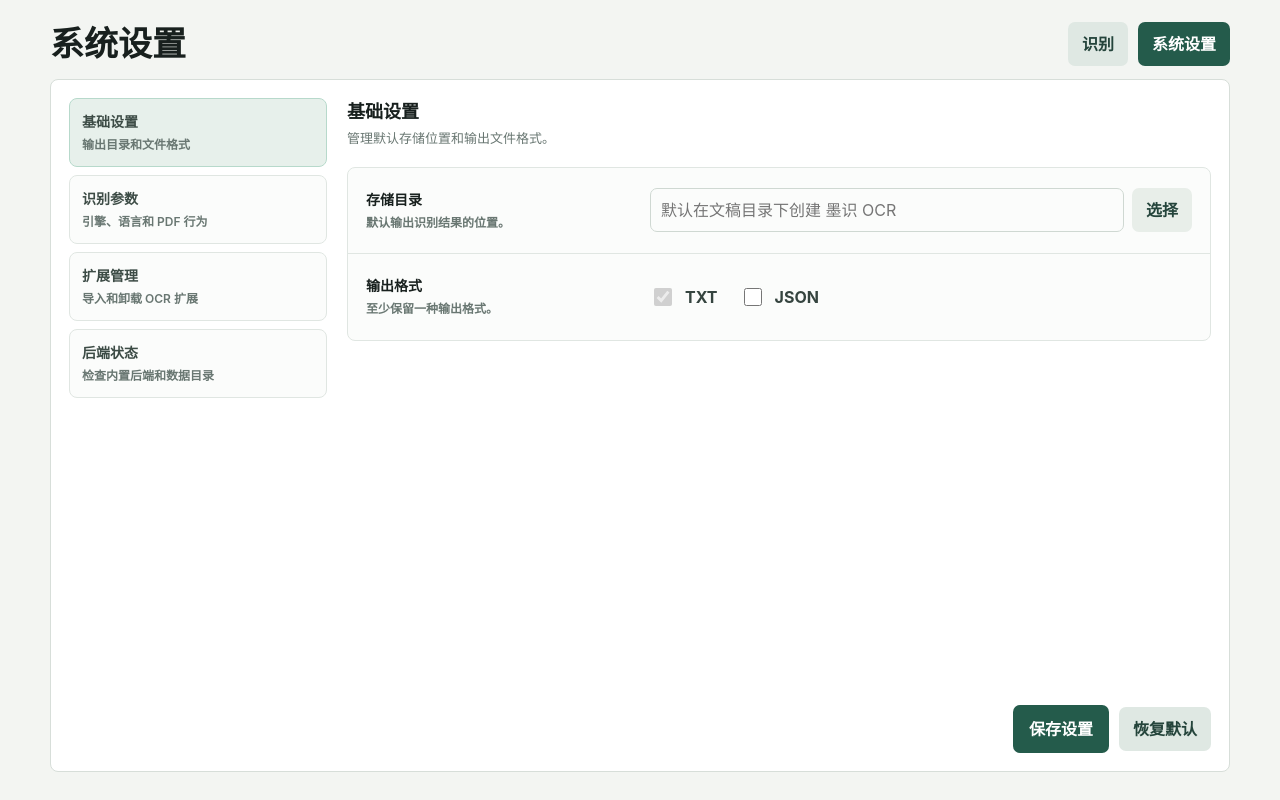
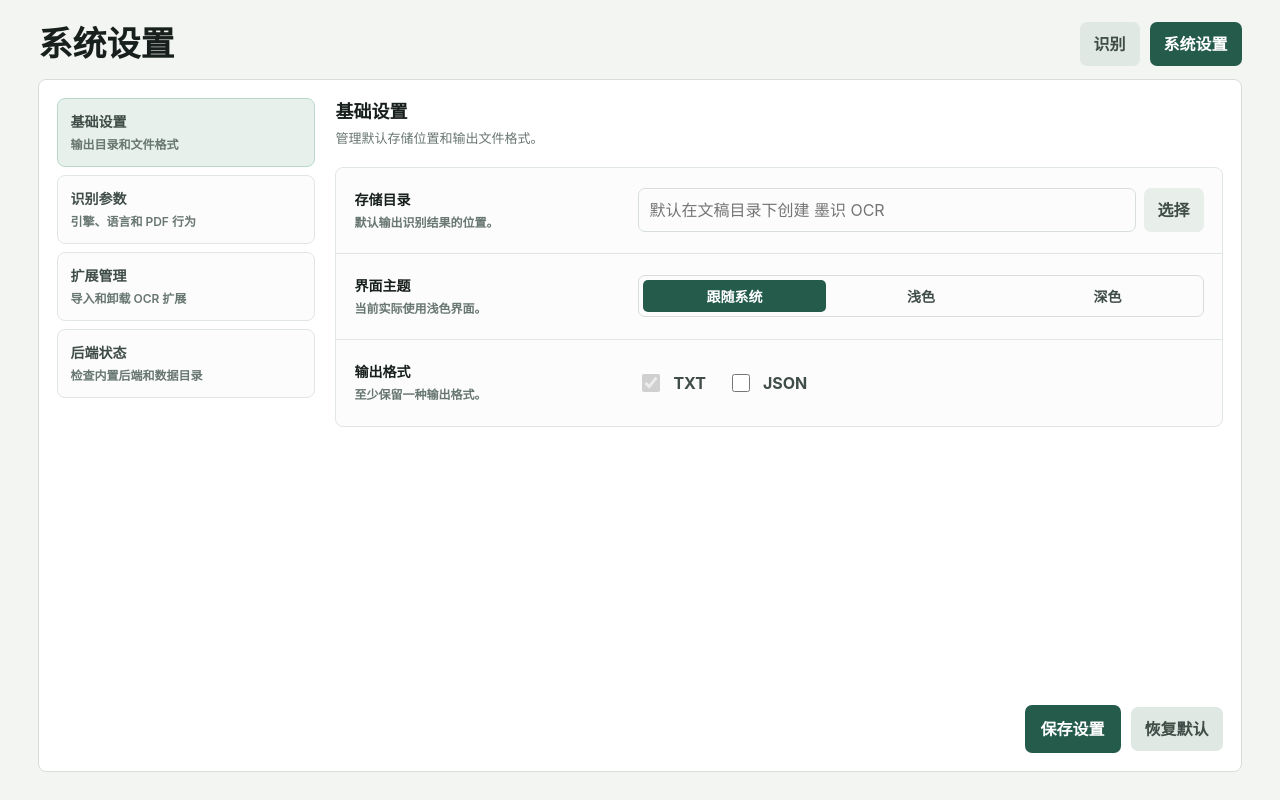
Before and after one commit to fwlee0625-prog/ink-knowledge, a React (Vite) app in the folder ui/: page / in a window 1280 px wide. Both pictures are taken after a click on the button "系统设置". Built offline with nearby package versions, Linux system fonts and the light colour scheme.

Commit message:
feat: 添加主题功能

```diff
--- a/package.json
+++ b/package.json
@@ -29,7 +29,6 @@
     "@vitejs/plugin-react": "^4.3.1",
     "sass": "^1.77.8",
     "typescript": "^5.5.0",
-    "unocss": "^0.65.4",
     "vite": "^6.0.0"
   }
 }
--- a/ui/src/App.tsx
+++ b/ui/src/App.tsx
@@ -6,6 +6,7 @@ import { SettingsPage } from "./components/features/settings/SettingsPage";
 import { AppButton, useConfirmDialog } from "./components/ui";
 import { clampNumber, fileName, getOutputFormat, outputFileName, primaryOutputPath } from "./lib/format";
 import { fallbackSettings, readSavedSettings, settingsKey } from "./lib/settings";
+import { useThemeMode } from "./lib/theme";
 import type {
   AppSettings,
   BackendStatus,
@@ -28,6 +29,7 @@ export function App() {
   const [busy, setBusy] = useState(false);
   const [log, setLog] = useState("");
   const { confirm, dialog: confirmDialog } = useConfirmDialog();
+  const resolvedTheme = useThemeMode(settings.themePreference);
 
   const runBusy = useCallback(async (action: () => Promise<void>) => {
     setBusy(true);
@@ -45,6 +47,7 @@ export function App() {
     const baseSettings: AppSettings = {
       outputDir: defaults.output_dir,
       ocrEngine: defaults.ocr_engine,
+      themePreference: fallbackSettings.themePreference,
       dpi: defaults.dpi,
       lang: defaults.lang,
       forceOcr: defaults.force_ocr,
@@ -342,6 +345,7 @@ export function App() {
           onSaveSettings={saveSettings}
           onUninstallExtension={uninstallExtension}
           onUpdateSettings={setSettings}
+          resolvedTheme={resolvedTheme}
           settings={settings}
           status={status}
         />
--- a/ui/src/components/features/settings/SettingsPage.tsx
+++ b/ui/src/components/features/settings/SettingsPage.tsx
@@ -2,7 +2,8 @@ import type { Dispatch, ReactNode, SetStateAction } from "react";
 import { useState } from "react";
 import { AppButton, Card, SegmentedControl, Toggle } from "../../ui";
 import { clampNumber } from "../../../lib/format";
-import type { AppSettings, BackendStatus, ExtensionInfo, OcrEngine } from "../../../types";
+import type { AppSettings, BackendStatus, ExtensionInfo, OcrEngine, ThemePreference } from "../../../types";
+import type { ResolvedTheme } from "../../../lib/theme";
 
 type SettingsSection = "general" | "recognition" | "extensions" | "backend";
 
@@ -19,11 +20,18 @@ type SettingsPageProps = {
   onSaveSettings: () => void;
   onUninstallExtension: (id: string, name: string) => Promise<void>;
   onUpdateSettings: Dispatch<SetStateAction<AppSettings>>;
+  resolvedTheme: ResolvedTheme;
 };
 
 const engineOptions: Array<{ label: string; value: OcrEngine }> = [
   { label: "Apple Vision", value: "apple-vision" },
   { label: "PaddleOCR 扩展", value: "paddle" },
+];
+
+const themeOptions: Array<{ label: string; value: ThemePreference }> = [
+  { label: "跟随系统", value: "system" },
+  { label: "浅色", value: "light" },
+  { label: "深色", value: "dark" },
 ];
 
 const sections: Array<{ id: SettingsSection; label: string; description: string }> = [
@@ -46,6 +54,7 @@ export function SettingsPage({
   onSaveSettings,
   onUninstallExtension,
   onUpdateSettings,
+  resolvedTheme,
 }: SettingsPageProps) {
   const [activeSection, setActiveSection] = useState<SettingsSection>("general");
 
@@ -83,6 +92,17 @@ export function SettingsPage({
                   />
                   <AppButton onClick={onChooseOutputDir}>选择</AppButton>
                 </div>
+              </SettingRow>
+
+              <SettingRow
+                description={`当前实际使用${resolvedTheme === "dark" ? "深色" : "浅色"}界面。`}
+                label="界面主题"
+              >
+                <SegmentedControl
+                  onChange={(themePreference) => onUpdateSettings((current) => ({ ...current, themePreference }))}
+                  options={themeOptions}
+                  value={settings.themePreference}
+                />
               </SettingRow>
 
               <SettingRow description="至少保留一种输出格式。" label="输出格式">
--- a/ui/src/components/ui/SegmentedControl.tsx
+++ b/ui/src/components/ui/SegmentedControl.tsx
@@ -1,3 +1,4 @@
+import type { CSSProperties } from "react";
 import { AppButton } from "./AppButton";
 
 type SegmentedOption<TValue extends string> = {
@@ -18,8 +19,10 @@ export function SegmentedControl<TValue extends string>({
   options,
   value,
 }: SegmentedControlProps<TValue>) {
+  const style = { "--segmented-options": options.length } as CSSProperties;
+
   return (
-    <div className="segmented-control">
+    <div className="segmented-control" style={style}>
       {options.map((option) => (
         <AppButton
           active={value === option.value}
--- a/ui/src/lib/settings.ts
+++ b/ui/src/lib/settings.ts
@@ -6,6 +6,7 @@ export const settingsKey = "mac-local-ocr.settings";
 export const fallbackSettings: AppSettings = {
   outputDir: "",
   ocrEngine: "apple-vision",
+  themePreference: "system",
   dpi: 300,
   lang: "ch",
   forceOcr: false,
@@ -24,6 +25,13 @@ export function readSavedSettings(): Partial<AppSettings> {
     if (saved.ocrEngine !== "paddle" && saved.ocrEngine !== "apple-vision") {
       saved.ocrEngine = "apple-vision";
     }
+    if (
+      saved.themePreference !== "system" &&
+      saved.themePreference !== "light" &&
+      saved.themePreference !== "dark"
+    ) {
+      saved.themePreference = "system";
+    }
     if (typeof saved.recursionDepth === "number") {
       saved.recursionDepth = clampNumber(saved.recursionDepth, 1, 5);
     }
--- /dev/null
+++ b/ui/src/lib/theme.ts
@@ -0,0 +1,40 @@
+import { useEffect, useState } from "react";
+import type { ThemePreference } from "../types";
+
+export type ResolvedTheme = "light" | "dark";
+
+const systemDarkQuery = "(prefers-color-scheme: dark)";
+
+function currentSystemTheme(): ResolvedTheme {
+  if (typeof window === "undefined" || !window.matchMedia) {
+    return "light";
+  }
+
+  return window.matchMedia(systemDarkQuery).matches ? "dark" : "light";
+}
+
+export function useThemeMode(preference: ThemePreference): ResolvedTheme {
+  const [systemTheme, setSystemTheme] = useState<ResolvedTheme>(() => currentSystemTheme());
+  const resolvedTheme = preference === "system" ? systemTheme : preference;
+
+  useEffect(() => {
+    if (typeof window === "undefined" || !window.matchMedia) {
+      return;
+    }
+
+    const media = window.matchMedia(systemDarkQuery);
+    const updateSystemTheme = () => setSystemTheme(media.matches ? "dark" : "light");
+
+    updateSystemTheme();
+    media.addEventListener("change", updateSystemTheme);
+    return () => media.removeEventListener("change", updateSystemTheme);
+  }, []);
+
+  useEffect(() => {
+    const root = document.documentElement;
+    root.dataset.theme = resolvedTheme;
+    root.style.colorScheme = resolvedTheme;
+  }, [resolvedTheme]);
+
+  return resolvedTheme;
+}
--- a/ui/src/main.tsx
+++ b/ui/src/main.tsx
@@ -1,7 +1,6 @@
 import { StrictMode } from "react";
 import { createRoot } from "react-dom/client";
 import { App } from "./App";
-import "virtual:uno.css";
 import "./styles.scss";
 
 const root = document.querySelector("#app");
--- a/ui/src/styles.scss
+++ b/ui/src/styles.scss
@@ -1,10 +1,26 @@
-$text: #18201e;
-$muted: #62706b;
-$border: #d7ded9;
-$surface: #ffffff;
-$page: #f3f5f2;
-$primary: #245b4b;
-$primary-text: #ffffff;
+$text: var(--text);
+$text-strong: var(--text-strong);
+$text-soft: var(--text-soft);
+$muted: var(--muted);
+$muted-2: var(--muted-2);
+$border: var(--border);
+$border-soft: var(--border-soft);
+$surface: var(--surface);
+$surface-muted: var(--surface-muted);
+$surface-subtle: var(--surface-subtle);
+$page: var(--page);
+$primary: var(--primary);
+$primary-text: var(--primary-text);
+$primary-soft: var(--primary-soft);
+$primary-softer: var(--primary-softer);
+$primary-selected: var(--primary-selected);
+$primary-hover: var(--primary-hover);
+$primary-active: var(--primary-active);
+$success-border: var(--success-border);
+$danger: var(--danger);
+$danger-bg: var(--danger-bg);
+$danger-soft: var(--danger-soft);
+$warning: var(--warning);
 
 html,
 body,
@@ -13,12 +29,75 @@ body,
 }
 
 :root {
+  --text: #18201e;
+  --text-strong: #293630;
+  --text-soft: #3f4c47;
+  --muted: #62706b;
+  --muted-2: #697772;
+  --border: #d7ded9;
+  --border-soft: #e0e6e2;
+  --surface: #ffffff;
+  --surface-muted: #fbfcfb;
+  --surface-subtle: #f1f5f2;
+  --page: #f3f5f2;
+  --primary: #245b4b;
+  --primary-text: #ffffff;
+  --primary-soft: #dfe8e3;
+  --primary-softer: #e8eee9;
+  --primary-selected: #e7f0eb;
+  --primary-hover: #f4f8f5;
+  --primary-active: #f1f7f3;
+  --success-border: #b7d9cb;
+  --danger: #9b2c2c;
+  --danger-bg: #fffafa;
+  --danger-soft: #f8dddd;
+  --warning: #a56a20;
+  --warning-soft: #d9ad68;
+  --danger-border-soft: #efb3b3;
+  --danger-gradient-soft: #e08c8c;
+  --dialog-backdrop: rgba(12, 18, 16, 0.42);
+  --dialog-shadow-strong: rgba(12, 18, 16, 0.22);
+  --dialog-shadow-soft: rgba(12, 18, 16, 0.12);
   color: $text;
   background: $page;
+  color-scheme: light;
   font-family:
     Inter, ui-sans-serif, system-ui, -apple-system, BlinkMacSystemFont, "Segoe UI",
     sans-serif;
   line-height: 1.5;
+}
+
+:root[data-theme="dark"] {
+  --text: #ecf3ef;
+  --text-strong: #f5faf7;
+  --text-soft: #c8d5cf;
+  --muted: #9fb0a9;
+  --muted-2: #96a7a0;
+  --border: #394841;
+  --border-soft: #2f3e37;
+  --surface: #17221d;
+  --surface-muted: #1d2a24;
+  --surface-subtle: #22332b;
+  --page: #101815;
+  --primary: #7fc1a8;
+  --primary-text: #0b1712;
+  --primary-soft: #263c33;
+  --primary-softer: #20342c;
+  --primary-selected: #27483b;
+  --primary-hover: #22372f;
+  --primary-active: #28473b;
+  --success-border: #4b8f76;
+  --danger: #ff9f9f;
+  --danger-bg: #321f22;
+  --danger-soft: #4a292c;
+  --warning: #e0b56f;
+  --warning-soft: #8a6331;
+  --danger-border-soft: #8a4a4e;
+  --danger-gradient-soft: #a35e62;
+  --dialog-backdrop: rgba(3, 7, 5, 0.66);
+  --dialog-shadow-strong: rgba(0, 0, 0, 0.42);
+  --dialog-shadow-soft: rgba(0, 0, 0, 0.28);
+  color-scheme: dark;
 }
 
 * {
@@ -54,21 +133,33 @@ button {
   }
 }
 
+.action-button {
+  display: inline-flex;
+  align-items: center;
+  justify-content: center;
+  user-select: none;
+  transition: opacity 150ms ease;
+}
+
+.stack-page {
+  min-height: 100vh;
+}
+
 .shell {
   display: flex;
   flex-direction: column;
   gap: 10px;
   height: 100vh;
   overflow: hidden;
-  padding: 18px 28px 28px;
+  padding: 18px clamp(28px, 3vw, 56px) 28px;
 }
 
 .topbar,
 .workspace,
 .details,
 .page-panel {
-  width: min(1180px, 100%);
-  margin: 0 auto;
+  width: 100%;
+  margin: 0;
 }
 
 .topbar {
@@ -109,8 +200,8 @@ h2 {
 
 .ghost {
   padding: 10px 14px;
-  color: #24443b;
-  background: #dfe8e3;
+  color: $text-soft;
+  background: $primary-soft;
 
   &.active {
     color: $primary-text;
@@ -134,12 +225,12 @@ h2 {
   }
 
   span {
-    color: #697772;
+    color: $muted-2;
     font-size: 14px;
   }
 
   &.ready {
-    border-color: #b7d9cb;
+    border-color: $success-border;
   }
 
   button {
@@ -159,12 +250,13 @@ h2 {
   display: grid;
   grid-template-columns: 360px 1fr;
   gap: 18px;
+  flex: 1;
   min-height: 470px;
   min-width: 0;
 }
 
 .main-workspace {
-  min-height: 620px;
+  min-height: 0;
 
   &.with-result-preview {
     width: 100%;
@@ -204,7 +296,7 @@ h2 {
   display: flex;
   flex-direction: column;
   gap: 8px;
-  color: #5a6762;
+  color: $muted;
   font-size: 13px;
   font-weight: 700;
 }
@@ -216,15 +308,15 @@ h2 {
 
   button {
     padding: 0 14px;
-    color: #24443b;
-    background: #e8eee9;
+    color: $text-soft;
+    background: $primary-softer;
   }
 }
 
 .file-picker {
   min-height: 48px;
-  color: #24443b;
-  background: #e8eee9;
+  color: $text-soft;
+  background: $primary-softer;
 }
 
 .picker-actions {
@@ -238,28 +330,28 @@ select {
   width: 100%;
   min-height: 42px;
   padding: 9px 10px;
-  border: 1px solid #cfd8d2;
+  border: 1px solid $border;
   border-radius: 7px;
-  background: #fbfcfb;
+  background: $surface-muted;
   color: $text;
 }
 
 .segmented-control {
   display: grid;
-  grid-template-columns: 1fr 1fr;
+  grid-template-columns: repeat(var(--segmented-options, 2), minmax(0, 1fr));
   gap: 4px;
   width: 100%;
   min-height: 42px;
   padding: 4px;
-  border: 1px solid #cfd8d2;
+  border: 1px solid $border;
   border-radius: 7px;
-  background: #fbfcfb;
+  background: $surface-muted;
 
   button {
     min-height: 32px;
     padding: 0 10px;
     border-radius: 5px;
-    color: #4e5e58;
+    color: $text-soft;
     background: transparent;
     font-size: 14px;
     font-weight: 800;
@@ -286,7 +378,7 @@ select {
   display: flex;
   align-items: center;
   gap: 10px;
-  color: #35443f;
+  color: $text-soft;
   font-weight: 700;
 
   input {
@@ -306,8 +398,8 @@ select {
   margin-top: auto;
   padding: 12px;
   border-radius: 8px;
-  color: #5d6a65;
-  background: #f1f5f2;
+  color: $muted;
+  background: $surface-subtle;
   font-size: 13px;
 }
 
@@ -318,13 +410,13 @@ select {
   margin-top: auto;
   padding: 12px;
   border-radius: 8px;
-  color: #5d6a65;
-  background: #f1f5f2;
+  color: $muted;
+  background: $surface-subtle;
   font-size: 13px;
 
   strong {
     overflow-wrap: anywhere;
-    color: #293630;
+    color: $text-strong;
     font-size: 14px;
   }
 }
@@ -334,14 +426,14 @@ select {
   flex-direction: column;
   gap: 10px;
   flex: 1;
-  min-height: 360px;
+  min-height: 0;
 }
 
 .list-head {
   display: flex;
   align-items: center;
   justify-content: space-between;
-  color: #35443f;
+  color: $text-soft;
   font-size: 13px;
 }
 
@@ -356,10 +448,10 @@ select {
 .empty-result {
   margin: 0;
   padding: 14px;
-  border: 1px dashed #cfd8d2;
+  border: 1px dashed $border;
   border-radius: 8px;
-  color: #697772;
-  background: #fbfcfb;
+  color: $muted-2;
+  background: $surface-muted;
   font-size: 13px;
 }
 
@@ -367,7 +459,7 @@ select {
   flex: 1;
   display: grid;
   place-items: center;
-  min-height: 360px;
+  min-height: 0;
 }
 
 .file-list,
@@ -391,9 +483,9 @@ select {
     gap: 10px;
     align-items: center;
     padding: 10px;
-    border: 1px solid #e0e6e2;
+    border: 1px solid $border-soft;
     border-radius: 8px;
-    background: #fbfcfb;
+    background: $surface-muted;
   }
 
   strong,
@@ -408,7 +500,7 @@ select {
   }
 
   span {
-    color: #697772;
+    color: $muted-2;
     font-size: 12px;
   }
 }
@@ -425,10 +517,10 @@ select {
   align-items: center;
   justify-content: space-between;
   padding: 18px;
-  border-bottom: 1px solid #e0e6e2;
+  border-bottom: 1px solid $border-soft;
 
   span {
-    color: #697772;
+    color: $muted-2;
     font-size: 13px;
   }
 }
@@ -467,22 +559,22 @@ textarea {
     align-items: start;
     min-width: 0;
     padding: 14px;
-    border: 1px solid #e0e6e2;
+    border: 1px solid $border-soft;
     border-radius: 8px;
-    background: #fbfcfb;
+    background: $surface-muted;
     cursor: pointer;
 
     &:hover {
-      background: #f4f8f5;
+      background: $primary-hover;
     }
 
     &.active {
       border-color: $primary;
-      background: #f1f7f3;
+      background: $primary-active;
     }
 
     &.success {
-      border-color: #b7d9cb;
+      border-color: $success-border;
 
       &.active {
         border-color: $primary;
@@ -490,8 +582,8 @@ textarea {
     }
 
     &.error {
-      border-color: #efb3b3;
-      background: #fffafa;
+      border-color: var(--danger-border-soft);
+      background: $danger-bg;
     }
   }
 
@@ -499,13 +591,13 @@ textarea {
     padding: 4px 8px;
     border-radius: 999px;
     color: $primary;
-    background: #e4eee8;
+    background: $primary-soft;
     font-size: 12px;
   }
 
   .error b {
-    color: #9b2c2c;
-    background: #f8dddd;
+    color: $danger;
+    background: $danger-soft;
   }
 }
 
@@ -538,13 +630,13 @@ textarea {
 
   span {
     margin-top: 4px;
-    color: #697772;
+    color: $muted-2;
     font-size: 12px;
   }
 
   small {
     margin-top: 8px;
-    color: #3f4c47;
+    color: $text-soft;
     font-size: 12px;
   }
 }
@@ -554,7 +646,7 @@ textarea {
   flex-direction: column;
   min-width: 0;
   min-height: 0;
-  border: 1px solid #e0e6e2;
+  border: 1px solid $border-soft;
   border-radius: 8px;
   background: $surface;
 }
@@ -565,7 +657,7 @@ textarea {
   gap: 12px;
   align-items: start;
   padding: 18px;
-  border-bottom: 1px solid #e0e6e2;
+  border-bottom: 1px solid $border-soft;
 
   strong {
     display: block;
@@ -582,14 +674,14 @@ textarea {
   height: 30px;
   padding: 0;
   border-radius: 999px;
-  color: #52635d;
-  background: #edf3ef;
+  color: $muted;
+  background: $primary-soft;
   font-size: 20px;
   line-height: 1;
 
   &:hover {
     color: $primary;
-    background: #dfe9e4;
+    background: $primary-selected;
   }
 }
 
@@ -598,8 +690,8 @@ textarea {
   max-height: none;
   min-height: 0;
   padding: 14px;
-  color: #22312c;
-  background: #ffffff;
+  color: $text;
+  background: $surface;
   font-family: ui-monospace, SFMono-Regular, Menlo, Consolas, "Liberation Mono", monospace;
   font-size: 12px;
   line-height: 1.6;
@@ -610,12 +702,12 @@ textarea {
 .preview-note {
   margin: 0;
   padding: 12px 14px;
-  color: #697772;
+  color: $muted-2;
   font-size: 12px;
 }
 
 .preview-error {
-  color: #9b2c2c;
+  color: $danger;
 }
 
 .details {
@@ -631,7 +723,7 @@ textarea {
 
   span {
     overflow-wrap: anywhere;
-    color: #697772;
+    color: $muted-2;
     font-size: 13px;
   }
 }
@@ -640,7 +732,7 @@ pre {
   overflow: auto;
   max-height: 120px;
   margin: 0;
-  color: #3f4c47;
+  color: $text-soft;
   white-space: pre-wrap;
 }
 
@@ -658,9 +750,9 @@ pre.preview-content {
   > div {
     min-width: 0;
     padding: 14px;
-    border: 1px solid #e0e6e2;
+    border: 1px solid $border-soft;
     border-radius: 8px;
-    background: #fbfcfb;
+    background: $surface-muted;
   }
 
   span,
@@ -669,7 +761,7 @@ pre.preview-content {
   }
 
   span {
-    color: #697772;
+    color: $muted-2;
     font-size: 13px;
     font-weight: 700;
   }
@@ -704,7 +796,7 @@ pre.preview-content {
   }
 
   span {
-    color: #697772;
+    color: $muted-2;
     font-size: 13px;
   }
 }
@@ -722,12 +814,12 @@ pre.preview-content {
   align-items: center;
   min-height: 76px;
   padding: 14px;
-  border: 1px solid #e0e6e2;
+  border: 1px solid $border-soft;
   border-radius: 8px;
-  background: #fbfcfb;
+  background: $surface-muted;
 
   &.installed {
-    border-color: #b7d9cb;
+    border-color: $success-border;
   }
 
   strong,
@@ -744,15 +836,15 @@ pre.preview-content {
 
   span,
   small {
-    color: #697772;
+    color: $muted-2;
     font-size: 12px;
   }
 
   b {
     padding: 4px 8px;
     border-radius: 999px;
-    color: #697772;
-    background: #edf2ee;
+    color: $muted-2;
+    background: $primary-soft;
     font-size: 12px;
   }
 }
@@ -761,9 +853,9 @@ pre.preview-content {
   flex: 1;
   max-height: none;
   padding: 14px;
-  border: 1px solid #e0e6e2;
+  border: 1px solid $border-soft;
   border-radius: 8px;
-  background: #fbfcfb;
+  background: $surface-muted;
 }
 
 .settings-shell .settings-panel {
@@ -790,15 +882,15 @@ pre.preview-content {
   width: 100%;
   min-height: 68px;
   padding: 12px;
-  border: 1px solid #e0e6e2;
+  border: 1px solid $border-soft;
   border-radius: 8px;
-  color: #3d4c46;
-  background: #fbfcfb;
+  color: $text-soft;
+  background: $surface-muted;
   text-align: left;
 
   &.active {
-    border-color: #b7d9cb;
-    background: #e7f0eb;
+    border-color: $success-border;
+    background: $primary-selected;
   }
 
   strong,
@@ -812,7 +904,7 @@ pre.preview-content {
 
   span {
     margin-top: 4px;
-    color: #697772;
+    color: $muted-2;
     font-size: 12px;
     font-weight: 600;
   }
@@ -834,9 +926,9 @@ pre.preview-content {
   display: flex;
   flex-direction: column;
   gap: 0;
-  border: 1px solid #e0e6e2;
+  border: 1px solid $border-soft;
   border-radius: 8px;
-  background: #fbfcfb;
+  background: $surface-muted;
 }
 
 .setting-row {
@@ -846,7 +938,7 @@ pre.preview-content {
   align-items: center;
   min-height: 86px;
   padding: 16px 18px;
-  border-bottom: 1px solid #e0e6e2;
+  border-bottom: 1px solid $border-soft;
 
   &:last-child {
     border-bottom: 0;
@@ -868,7 +960,7 @@ pre.preview-content {
 
   span {
     margin-top: 4px;
-    color: #697772;
+    color: $muted-2;
     font-size: 12px;
     font-weight: 600;
   }
@@ -896,7 +988,7 @@ pre.preview-content {
 
   span {
     margin-top: 4px;
-    color: #697772;
+    color: $muted-2;
     font-size: 13px;
   }
 }
@@ -921,7 +1013,7 @@ pre.preview-content {
   width: 100%;
   height: 100%;
   border-radius: 0;
-  background: rgba(12, 18, 16, 0.42);
+  background: var(--dialog-backdrop);
   cursor: default;
 }
 
@@ -930,12 +1022,12 @@ pre.preview-content {
   z-index: 1;
   width: min(420px, 100%);
   padding: 20px;
-  border: 1px solid #d6ded9;
+  border: 1px solid $border;
   border-radius: 8px;
   background: $surface;
   box-shadow:
-    0 22px 60px rgba(12, 18, 16, 0.22),
-    0 6px 18px rgba(12, 18, 16, 0.12);
+    0 22px 60px var(--dialog-shadow-strong),
+    0 6px 18px var(--dialog-shadow-soft);
 }
 
 .confirm-dialog-head {
@@ -950,7 +1042,7 @@ pre.preview-content {
 
   p {
     margin: 8px 0 0;
-    color: #62706b;
+    color: $muted;
     font-size: 14px;
   }
 }
@@ -958,11 +1050,11 @@ pre.preview-content {
 .confirm-dialog-icon {
   width: 32px;
   height: 32px;
-  border: 1px solid #d7ded9;
+  border: 1px solid $border;
   border-radius: 999px;
   background:
     linear-gradient($surface, $surface) padding-box,
-    linear-gradient(135deg, #245b4b, #7ba998) border-box;
+    linear-gradient(135deg, $primary, var(--success-border)) border-box;
 
   &::after {
     display: block;
@@ -978,20 +1070,20 @@ pre.preview-content {
 .confirm-dialog.warning .confirm-dialog-icon {
   background:
     linear-gradient($surface, $surface) padding-box,
-    linear-gradient(135deg, #a56a20, #d9ad68) border-box;
+    linear-gradient(135deg, $warning, var(--warning-soft)) border-box;
 
   &::after {
-    background: #a56a20;
+    background: $warning;
   }
 }
 
 .confirm-dialog.danger .confirm-dialog-icon {
   background:
     linear-gradient($surface, $surface) padding-box,
-    linear-gradient(135deg, #9b2c2c, #e08c8c) border-box;
+    linear-gradient(135deg, $danger, var(--danger-gradient-soft)) border-box;
 
   &::after {
-    background: #9b2c2c;
+    background: $danger;
   }
 }
 
--- a/ui/src/types.ts
+++ b/ui/src/types.ts
@@ -48,9 +48,12 @@ export type ResultPreview = {
 
 export type OcrEngine = "paddle" | "apple-vision";
 
+export type ThemePreference = "system" | "light" | "dark";
+
 export type AppSettings = {
   outputDir: string;
   ocrEngine: OcrEngine;
+  themePreference: ThemePreference;
   dpi: number;
   lang: string;
   forceOcr: boolean;
--- a/vite.config.ts
+++ b/vite.config.ts
@@ -1,10 +1,9 @@
 import { defineConfig } from "vite";
 import react from "@vitejs/plugin-react";
-import UnoCSS from "unocss/vite";
 
 export default defineConfig({
   root: "ui",
-  plugins: [react(), UnoCSS()],
+  plugins: [react()],
   clearScreen: false,
   server: {
     port: 5173,
```
Also changed, not shown: uno.config.ts (deleted, +0 -9 lines), 3 other files (tests, documents, lock files or other folders).
